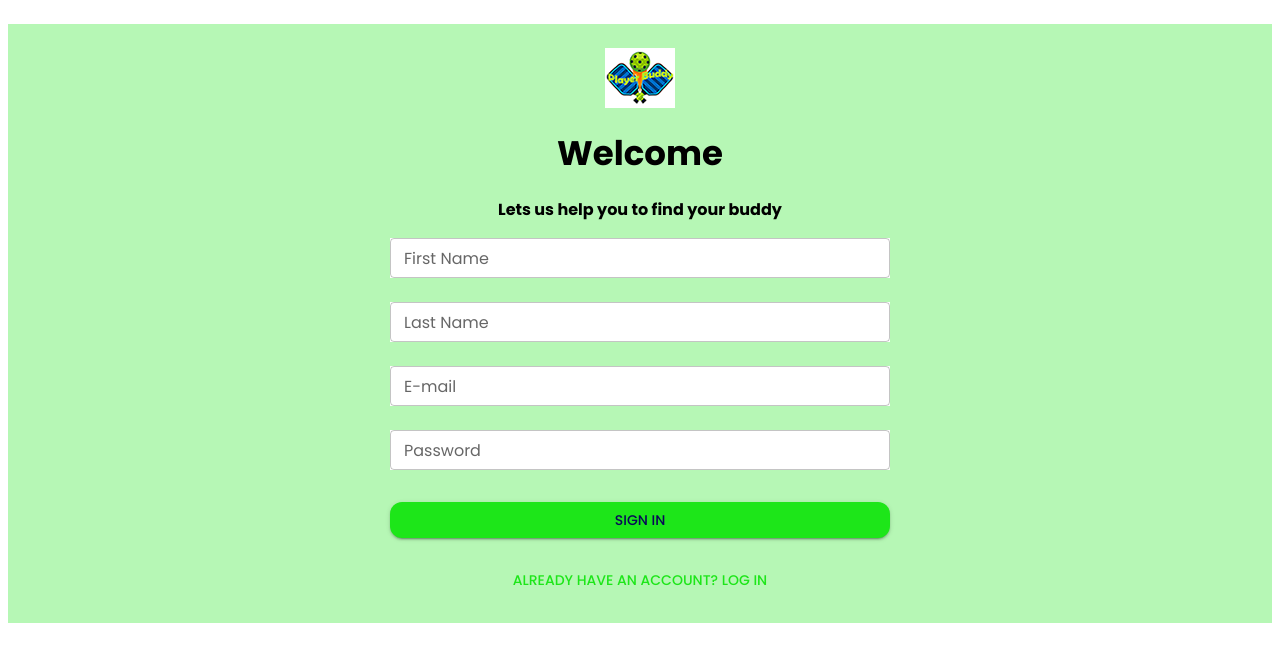
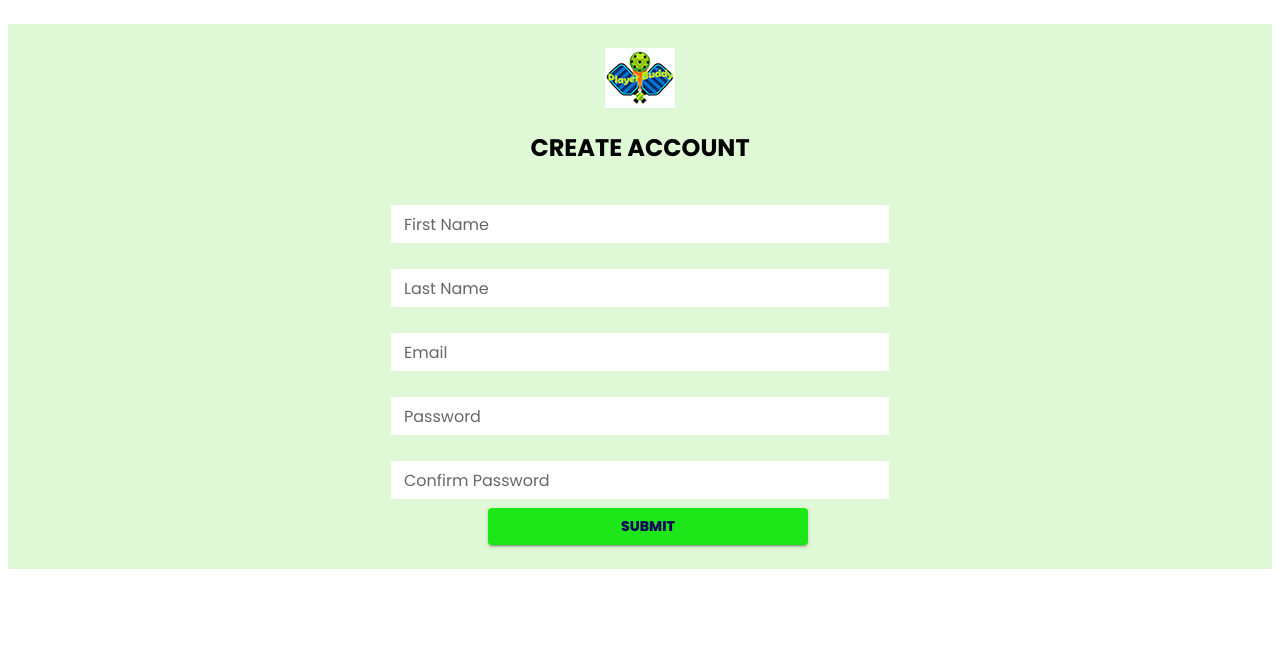
Before and after one commit to Code-the-Dream-School/ee-prac-team1-front, a React (Create React App) app: page /login in a window 1280 px wide. Shown: the top 662 px of the page. Built offline with nearby package versions, Linux system fonts and the light colour scheme.

Commit message:
login page using formik and theme

```diff
--- a/src/pages/Login.jsx
+++ b/src/pages/Login.jsx
@@ -1,4 +1,3 @@
-// import React, { useState } from 'react'
 import {
   Box,
   Button,
@@ -6,45 +5,62 @@ import {
   Typography,
   ThemeProvider,
 } from '@mui/material'
-import { useState } from 'react'
+//import { useState } from 'react'
 import { theme } from '../utils/theme'
 import Logo from '../assets/logo70.png'
+import { useNavigate } from 'react-router-dom'
+import { useFormik } from 'formik'
+import * as yup from 'yup'
+
+const validationSchema = yup.object({
+  firstName: yup
+    .string('Enter first name')
+    .required('First name is required')
+    .min(2, 'First name must be at least 2 characters long')
+    .max(50, 'First name cannot be more than 50 characters long'),
+  lastName: yup
+    .string('Enter last name')
+    .required('Last name is required')
+    .min(2, 'Last name must be at least 2 characters long')
+    .max(50, 'Last name cannot be more than 50 characters long'),
+  email: yup
+    .string('Enter your email')
+    .email('Enter a valid email')
+    .required('Email is required'),
+  password: yup
+    .string('Enter your password')
+    .min(8, 'Password should be of minimum 8 characters length')
+    //.matches(/^(?=.*[a-z])(?=.*[A-Z])(?=.*[0-9]).*$/, 'Password must contain at least one lowercase letter, one uppercase letter, and one number'),
+    .required('Password is required'),
+  confirmPassword: yup
+    .string()
+    .required('Confirm password is required')
+    .oneOf([yup.ref('password')], 'Confirm password must match password'),
+})
+
 const Login = () => {
-  const [isSignup, setisSignup] = useState(false)
-  const [inputs, setInputs] = useState({
-    fname: '',
-    lname: '',
+  const navigate = useNavigate()
+
+  const formik = useFormik({
+    initialValues: {
+      lastName: '',
+      firstName: '',
       email: '',
       password: '',
+    },
+
+    validationSchema: validationSchema,
+    onSubmit: (values) => {
+      console.log(values)
+      navigate('/')
+    },
   })
-
-  //////////////////////////////
-
-  const handleChange = (e) => {
-    setInputs((prevState) => ({
-      ...prevState,
-      [e.target.name]: e.target.value,
-    }))
-  }
-
-  const handleSubmit = (e) => {
-    e.preventDefault()
-    console.log(inputs)
-
-    console.log(isSignup)
-  }
-  //handler to reset all the fields in form ON transition from login to signup
-  const resetState = () => {
-    setisSignup(!isSignup)
-    setInputs({ fname: '', lname: '', email: '', password: '' })
-  }
-  console.log(isSignup)
 
   return (
     <>
       <ThemeProvider theme={theme}>
-        <Box sx={{ bgcolor: 'rgba(29,230,25,0.32)' }}>
-          <form onSubmit={handleSubmit}>
+        <Box sx={{ bgcolor: theme.palette.background.main }}>
+          <form onSubmit={formik.handleSubmit}>
             <Box
               display="flex"
               flexDirection={'column'}
@@ -57,99 +73,154 @@ const Login = () => {
               borderRadius={5}
             >
               <img src={Logo} alt="Player Buddy Logo" />
-              {isSignup && (
-                <>
-                  <Typography variant="h4" padding={3} textAlign="center">
-                    <strong>Login</strong>
+
+              <Typography
+                variant="h5"
+                padding={3}
+                textAlign="center"
+                color="theme.palette.contrastText"
+              >
+                <strong>CREATE ACCOUNT</strong>
               </Typography>
-                  <Typography>
-                    <strong>Hi there! Nice to see you again.</strong>
-                  </Typography>
-                </>
-              )}
-              {!isSignup && (
-                <>
-                  <Typography variant="h4" padding={3} textAlign="center">
-                    <strong>Welcome</strong>
-                  </Typography>
-                  <Typography>
-                    <strong>Lets us help you to find your buddy</strong>
-                  </Typography>
-                </>
-              )}
-              {!isSignup && (
               <TextField
-                  sx={{ bgcolor: '#fff' }}
-                  label="First Name"
+                sx={{
+                  bgcolor: '#fff',
+                  '& .MuiInputLabel-root.Mui-focused':
+                    theme.overrides.MuiInputLabel.root['&.Mui-focused'],
+                  '& .MuiOutlinedInput-root':
+                    theme.overrides.MuiOutlinedInput.root,
+                }}
                 size="small"
-                  onChange={handleChange}
-                  value={inputs.fname}
-                  name="fname"
                 margin="normal"
                 type={'text'}
-                  fullWidth
                 placeholder="Enter your first name"
                 variant="outlined"
+                fullWidth
+                id="FirstName"
+                name="firstName"
+                label="First Name"
+                value={formik.values.firstName}
+                onChange={formik.handleChange}
+                onBlur={formik.handleBlur}
+                error={
+                  formik.touched.firstName && Boolean(formik.errors.firstName)
+                }
+                helperText={formik.touched.firstName && formik.errors.firstName}
               />
-              )}
-              {!isSignup && (
               <TextField
-                  sx={{ bgcolor: '#fff' }}
-                  label="Last Name"
+                sx={{
+                  bgcolor: '#fff',
+                  '& .MuiInputLabel-root.Mui-focused':
+                    theme.overrides.MuiInputLabel.root['&.Mui-focused'],
+                  '& .MuiOutlinedInput-root':
+                    theme.overrides.MuiOutlinedInput.root,
+                }}
                 size="small"
-                  onChange={handleChange}
-                  variant="outlined"
-                  bgcolor="#ffff"
-                  value={inputs.lname}
-                  name="lname"
                 margin="normal"
                 type={'text'}
+                placeholder="Enter your last name"
+                variant="outlined"
                 fullWidth
-                  placeholder="Enter your last name"
+                id="LastName"
+                name="lastName"
+                label="Last Name"
+                value={formik.values.lastName}
+                onChange={formik.handleChange}
+                onBlur={formik.handleBlur}
+                error={
+                  formik.touched.lastName && Boolean(formik.errors.lastName)
+                }
+                helperText={formik.touched.lastName && formik.errors.lastName}
               />
-              )}
               <TextField
-                sx={{ bgcolor: '#fff' }}
-                label="E-mail"
+                sx={{
+                  bgcolor: '#fff',
+                  '& .MuiInputLabel-root.Mui-focused':
+                    theme.overrides.MuiInputLabel.root['&.Mui-focused'],
+                  '& .MuiOutlinedInput-root':
+                    theme.overrides.MuiOutlinedInput.root,
+                }}
                 size="small"
-                fullWidth
-                onChange={handleChange}
-                value={inputs.email}
-                name="email"
                 margin="normal"
                 type={'text'}
                 placeholder="Enter your e-mail"
+                variant="outlined"
+                fullWidth
+                id="email"
+                name="email"
+                label="Email"
+                value={formik.values.email}
+                onChange={formik.handleChange}
+                onBlur={formik.handleBlur}
+                error={formik.touched.email && Boolean(formik.errors.email)}
+                helperText={formik.touched.email && formik.errors.email}
               />
               <TextField
-                sx={{ bgcolor: '#fff' }}
+                sx={{
+                  bgcolor: '#fff',
+                  '& .MuiInputLabel-root.Mui-focused':
+                    theme.overrides.MuiInputLabel.root['&.Mui-focused'],
+                  '& .MuiOutlinedInput-root':
+                    theme.overrides.MuiOutlinedInput.root,
+                }}
+                size="small"
+                margin="normal"
+                placeholder="Enter your password"
+                variant="outlined"
+                fullWidth
+                id="password"
+                name="password"
                 label="Password"
+                type="password"
+                value={formik.values.password}
+                onChange={formik.handleChange}
+                onBlur={formik.handleBlur}
+                error={
+                  formik.touched.password && Boolean(formik.errors.password)
+                }
+                helperText={formik.touched.password && formik.errors.password}
+              />
+              <TextField
+                sx={{
+                  bgcolor: '#fff',
+                  '& .MuiInputLabel-root.Mui-focused':
+                    theme.overrides.MuiInputLabel.root['&.Mui-focused'],
+                  '& .MuiOutlinedInput-root':
+                    theme.overrides.MuiOutlinedInput.root,
+                }}
                 size="small"
+                margin="normal"
+                placeholder="Enter your password to confirm"
+                variant="outlined"
                 fullWidth
-                onChange={handleChange}
-                value={inputs.password}
-                name="password"
-                margin="normal"
-                type={'password'}
-                placeholder="Enter your password"
+                id="confirmPassword"
+                name="confirmPassword"
+                label="Confirm Password"
+                type="password"
+                value={formik.values.password}
+                onChange={formik.handleChange}
+                onBlur={formik.handleBlur}
+                error={
+                  formik.touched.confirmPassword &&
+                  Boolean(formik.errors.confirmPasswordassword)
+                }
+                helperText={
+                  formik.touched.confirmPassword &&
+                  formik.errors.confirmPassword
+                }
               />
-
               <Button
+                color="primary"
+                variant="contained"
+                fullWidth
                 type="submit"
-                onClick={resetState}
-                fullWidth
-                sx={{ marginTop: 3, borderRadius: 3 }}
-                variant="contained"
+                sx={{
+                  ...theme.commonButtonStyles,
+                  marginLeft: 2,
+                  width: 320,
+                }}
               >
-                {!isSignup ? 'Sign in' : 'Login'}
-              </Button>
-              <Button
-                onClick={resetState}
-                sx={{ marginTop: 3, borderRadius: 3 }}
-                fullWidth
-              >
-                {!isSignup
-                  ? 'Already have an account? Log in'
-                  : "Don't have an account? Sign in"}
+                Submit
               </Button>
             </Box>
           </form>
```
Lines whose indentation alone changed are shown as unchanged.
